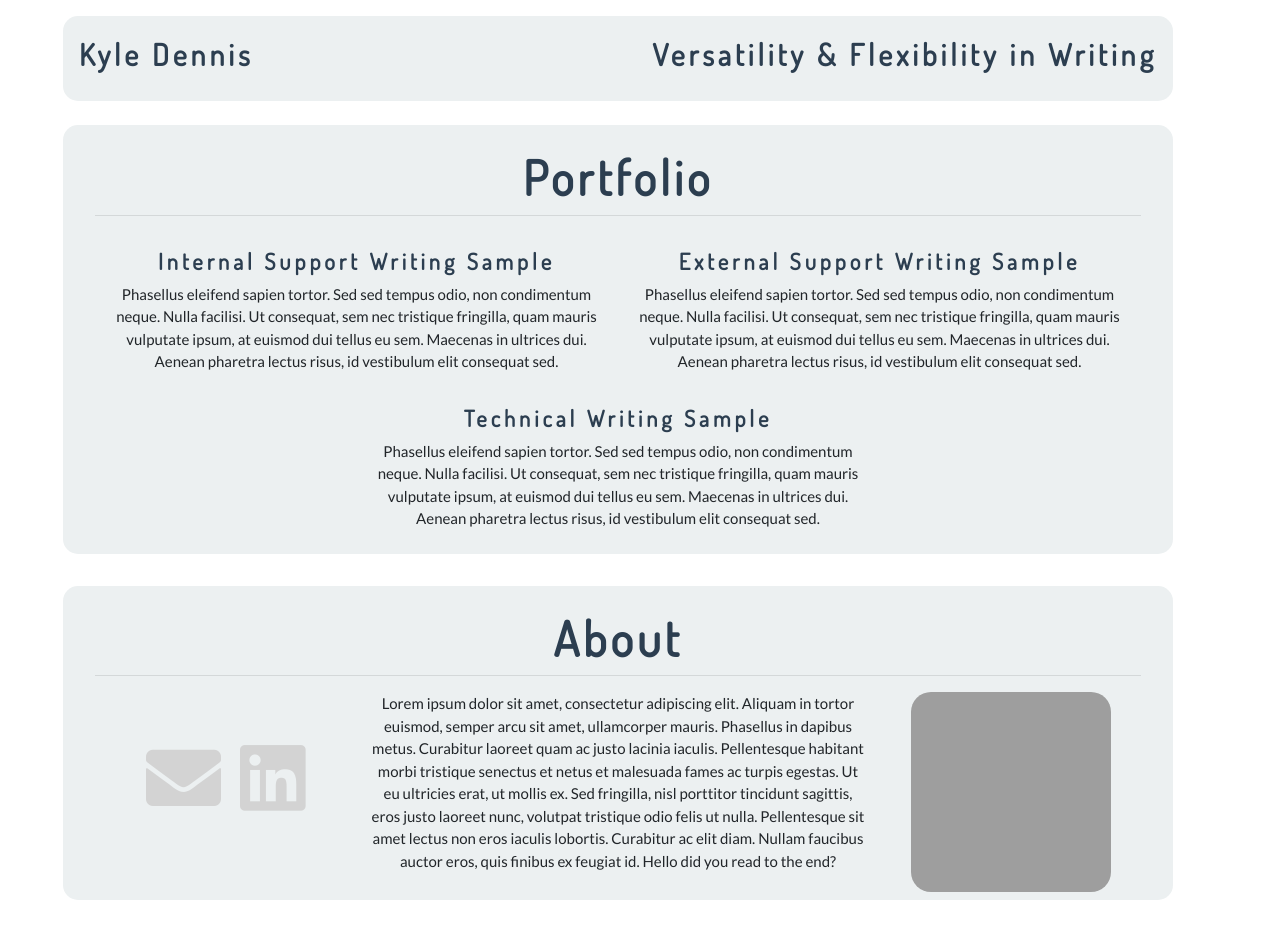
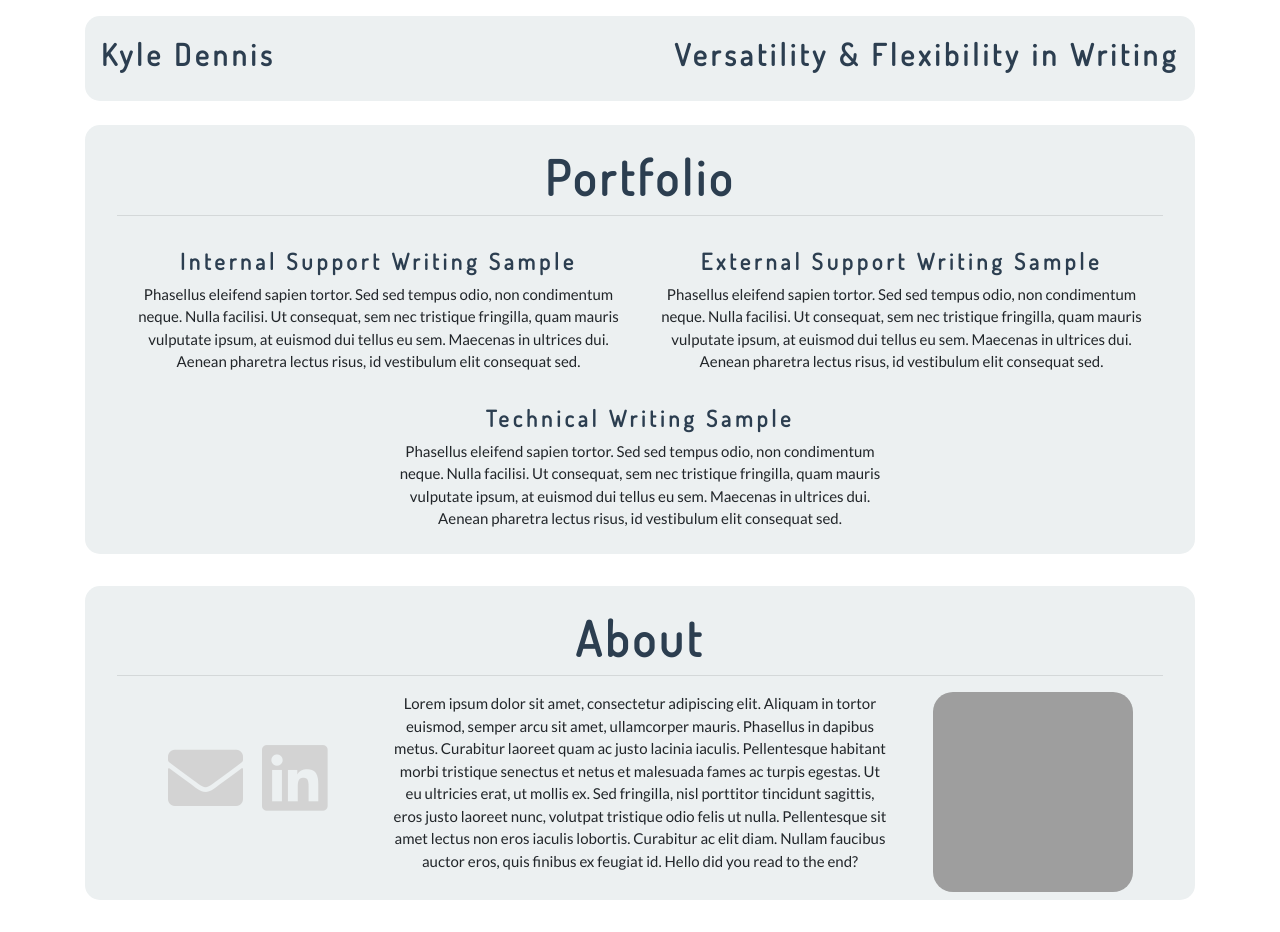
Before and after one commit to KyleEDennis/kyleedennis.github.io, a plain HTML site: page index.html in a window 1280 px wide. Drawn offline with nearby package versions, Linux system fonts and the light colour scheme; grey boxes are pictures that could not be loaded.

Commit message:
fix container alignments

```diff
--- a/index.html
+++ b/index.html
@@ -20,7 +20,7 @@
         <link rel="stylesheet" type="text/css" href="style.css">
     </head>
     <body>
-        <div class = "container mx-5 mt-3">
+        <div class = "container mt-3">
             <!-- Begin navbar -->
             <nav class="navbar navbar-light bg-light mt-3">
                 <p class = "dosis-nav text-left mb-2">
@@ -29,7 +29,7 @@
             </nav>  <!-- End navbar -->
         </div>
 
-        <div class = "container mx-5 mt-4">
+        <div class = "container mt-4">
             <!-- Begin project jumbotron -->
             <div class="jumbotron pt-4 pb-2">
                 <h1 class = "dosis-jumbo m-0 text-primary text-center">Portfolio</h1>
@@ -67,7 +67,7 @@
             </div>  <!-- End project jumbotron -->
         </div>
 
-        <div class = "container mx-5 mt-4">
+        <div class = "container mt-4">
             <!-- Begin about jumbotron -->
             <div class="jumbotron pt-4 pb-2">
                 <h1 class = "dosis-jumbo m-0 text-primary text-center">About</h1>
```
